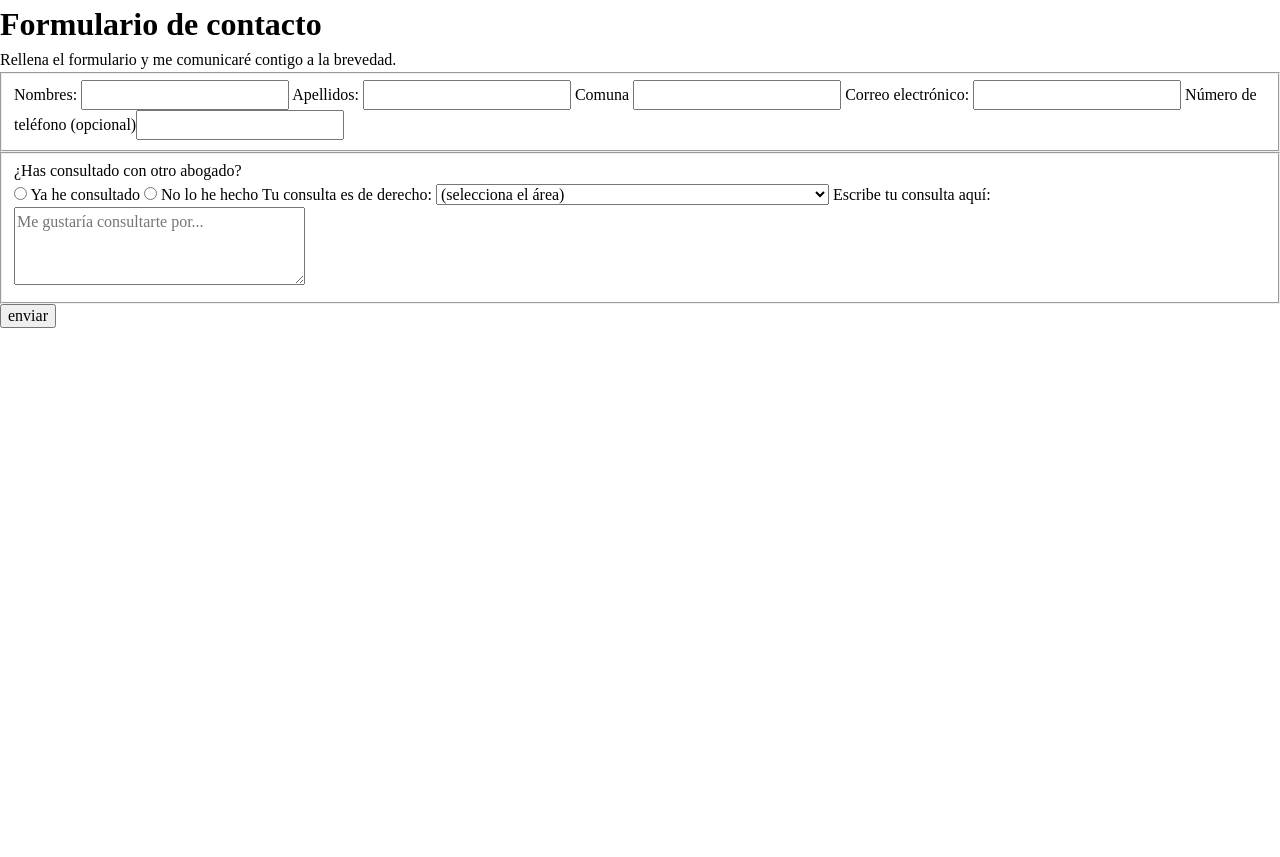
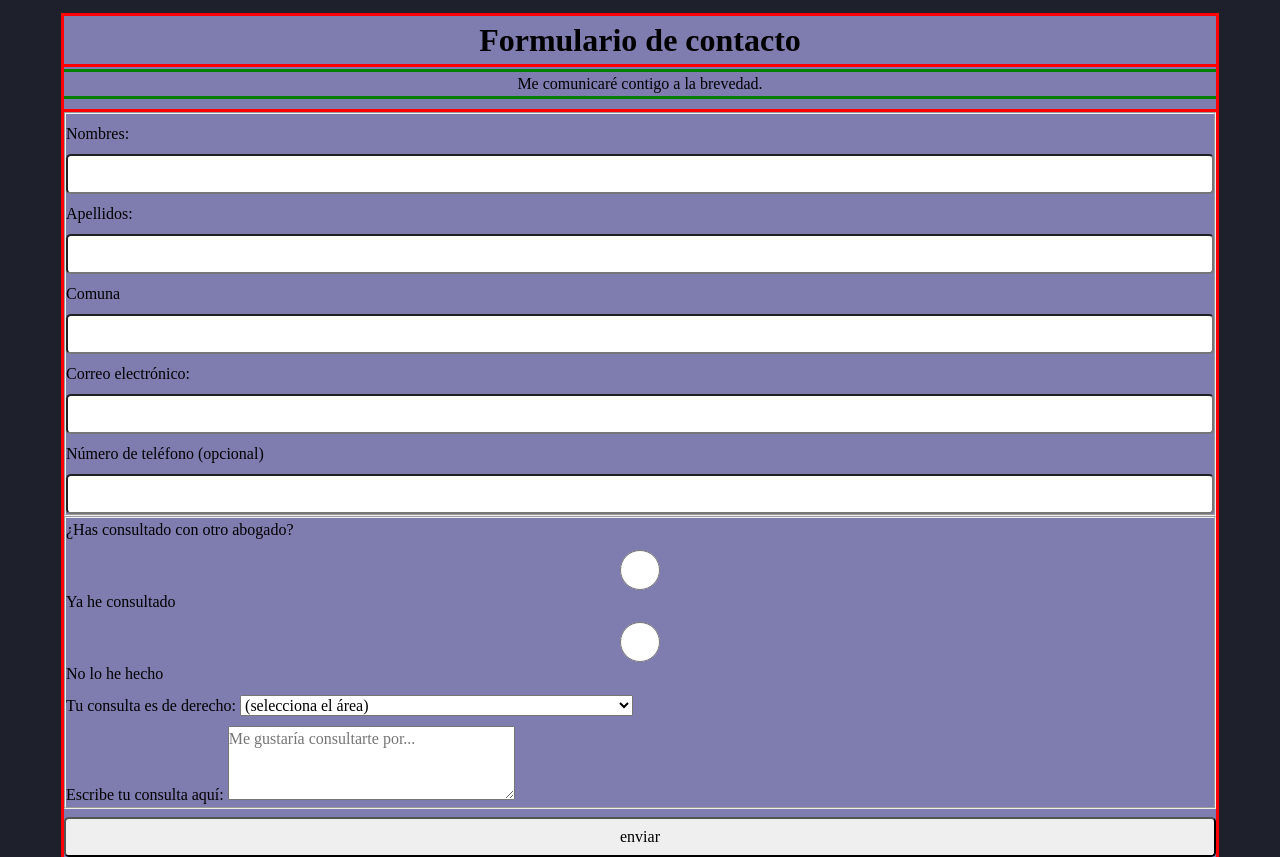
Before and after one commit to sebadev27/fcc_survey, a website built with Vite: page fcc-survey-project/index.html in a window 1280 px wide. Before the commit the page ends 800 px from the top, so only its background shows below. Built offline with nearby package versions, Linux system fonts and the light colour scheme.

Commit message:
styling the form halfway through

```diff
--- a/fcc-survey-project/index.html
+++ b/fcc-survey-project/index.html
@@ -3,41 +3,67 @@
   <head>
     <meta charset="UTF-8" />
     <meta name="viewport" content="width=device-width, initial-scale=1.0" />
-    <link rel="stylesheet" href="style.css">
+    <link rel="stylesheet" href="style.css" />
     <title>Formulario de Contacto</title>
   </head>
-  <header>
+  <body>
+    <div class="container">
       <h1>Formulario de contacto</h1>
-    <p>Rellena el formulario y me comunicaré contigo a la brevedad.</p>
-  </header>
-  <body>
+      <p class="subtitle">Me comunicaré contigo a la brevedad.</p>
       <form action="'https://register-demo.freecodecamp.org'">
         <fieldset>
-        <label>Nombres: <input type="text" name="first-name" required /></label>
-        <label>Apellidos: <input type="text" name="last-name" required /></label>
+          <label
+            >Nombres: <input type="text" name="first-name" required
+          /></label>
+          <label
+            >Apellidos: <input type="text" name="last-name" required
+          /></label>
           <label>Comuna <input type="text" name="address" required /></label>
-        <label>Correo electrónico: <input type="email" name="email" required /></label>
-        <label>Número de teléfono (opcional)<input type="number" name="phone" pattern="[a-z0-5]{8,}"/></label>
+          <label
+            >Correo electrónico: <input type="email" name="email" required
+          /></label>
+          <label
+            >Número de teléfono (opcional)<input
+              type="number"
+              name="phone"
+              pattern="[a-z0-5]{8,}"
+          /></label>
         </fieldset>
         <fieldset>
           <p>¿Has consultado con otro abogado?</p>
-        <label><input type="radio" name="consult-lawyer" class="inline" /> Ya he consultado</label>
-        <label><input type="radio" name="consult-lawyer" class="inline" /> No lo he hecho</label>
-        <label>Tu consulta es de derecho:
+          <label
+            ><input type="radio" name="consult-lawyer" class="inline" /> Ya he
+            consultado</label
+          >
+          <label
+            ><input type="radio" name="consult-lawyer" class="inline" /> No lo
+            he hecho</label
+          >
+          <label
+            >Tu consulta es de derecho:
             <select name="referrer">
               <option value="">(selecciona el área)</option>
-          <option value="1">Derecho de Familia (divorcios, pensión de alimentos, etc)</option>
+              <option value="1">
+                Derecho de Familia (divorcios, pensión de alimentos, etc)
+              </option>
               <option value="2">Derecho Laboral</option>
               <option value="3">Derecho Civil</option>
               <option value="4">Derecho penal</option>
               <option value="4">Otro</option>
             </select>
           </label>
-        <label>Escribe tu consulta aquí:
-          <textarea name="consult-text" rows="3" cols="30" placeholder="Me gustaría consultarte por..."></textarea>
+          <label
+            >Escribe tu consulta aquí:
+            <textarea
+              name="consult-text"
+              rows="3"
+              cols="30"
+              placeholder="Me gustaría consultarte por..."
+            ></textarea>
           </label>
         </fieldset>
         <input type="submit" value="enviar" />
       </form>
+    </div>
   </body>
 </html>
--- a/fcc-survey-project/package.json
+++ b/fcc-survey-project/package.json
@@ -5,7 +5,8 @@
   "scripts": {
     "dev": "vite",
     "build": "vite build",
-    "preview": "vite preview"
+    "preview": "vite preview",
+    "compilar": "sass --watch sass/main.scss style.css"
   },
   "devDependencies": {
     "vite": "^2.9.9"
--- a/fcc-survey-project/sass/partials/_base.scss
+++ b/fcc-survey-project/sass/partials/_base.scss
@@ -7,11 +7,11 @@
 
 $font-size-title: 1.5rem;
 $font-size-text: 1.3rem;
-$background-color:#333; // Cambiar color
-$primary-color: white; // Cambiar color
-$secondary-color: black; // Cambiar color
-$third-color: rgb(235, 235, 235); // Cambiar color
-$blue-key: rgb(96, 158, 241); // Cambiar color
+$background-color: #1e212b;
+$primary-color: #7f7caf;
+$secondary-color: #ffeed6;
+$third-color: #12664f;
+$red-key: #984447;
 $hover-grey: rgb(255, 255, 255); // Cambiar color
 $hover-green: rgb(2, 71, 14); // Cambiar color
 $background-blue: rgba(6, 25, 34, 0.795); // Cambiar color
@@ -19,7 +19,6 @@ $background-blue: rgba(6, 25, 34, 0.795); // Cambiar color
 // Variable para testear //
 $color-marcos: #fadd90;
 $cuadro-rojo: dotted red;
-
 
 // Mixin //
 
@@ -43,15 +42,18 @@ $cuadro-rojo: dotted red;
   transition-duration: 0.3s;
 }
 
-
 /* Universal reset */
 
-*, *::before, *::after {
+*,
+*::before,
+*::after {
   box-sizing: border-box;
   margin: 0;
+  padding: 0;
 }
 
-html, body {
+html,
+body {
   height: 100%;
 }
 
@@ -59,10 +61,19 @@ body {
   line-height: 1.5;
 }
 
-input, button, textarea, select {
+input,
+button,
+textarea,
+select {
   font: inherit;
 }
 
-p, h1, h2, h3, h4, h5, h6 {
+p,
+h1,
+h2,
+h3,
+h4,
+h5,
+h6 {
   overflow-wrap: break-word;
 }
--- a/fcc-survey-project/sass/partials/_components.scss
+++ b/fcc-survey-project/sass/partials/_components.scss
@@ -1,5 +1 @@
 // Este el partial de Componentes, acá van por ej. botones, navbars, cards, etc //
-
-header, body {
-  width: 100vw;
-}
--- a/fcc-survey-project/sass/partials/_layout.scss
+++ b/fcc-survey-project/sass/partials/_layout.scss
@@ -1 +1,47 @@
 // Este el partial del Layout, ej. containers y el sistema de grid //
+
+body {
+  width: 100vw;
+  background-color: $background-color;
+  color: black;
+}
+
+.container {
+  width: 90vw;
+  height: auto;
+  position: relative;
+  justify-content: center;
+  align-self: center;
+  background-color: $primary-color;
+  @include cuadro-rojo;
+  margin: 1rem auto;
+}
+
+h1 {
+  @include cuadro-rojo;
+  padding: 0;
+  text-align: center;
+}
+
+.subtitle {
+  @include cuadro-verde;
+  text-align: center;
+  margin-top: 0.5rem;
+}
+
+form {
+  @include cuadro-rojo;
+  margin-top: 1rem;
+}
+
+label,
+input {
+  display: block;
+  width: 100%;
+  margin-top: 0.5rem;
+}
+
+input {
+  border-radius: 0.3rem;
+  height: 2.5rem;
+}
```
Also changed, not shown: fcc-survey-project/style.css, 1 other file. Lines whose indentation alone changed are shown as unchanged.
